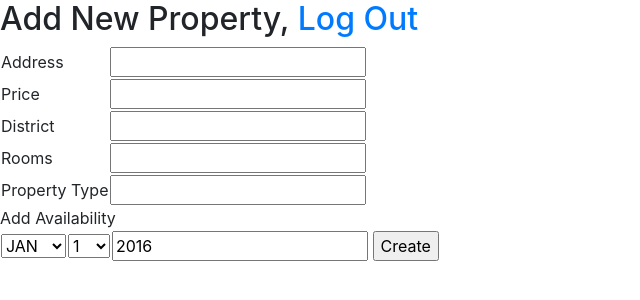
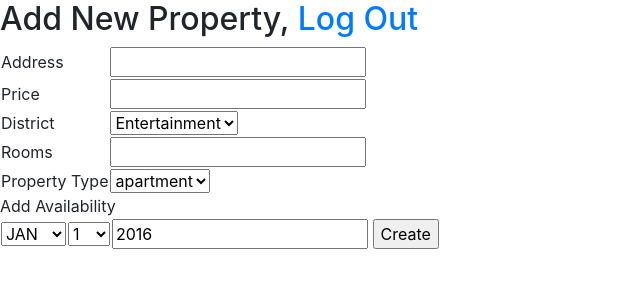
Before and after one commit to imnotcreative1/QBnB, a PHP site: page /addProperty.php in a window 1280 px wide. Shown: the part 45-345 px from the top of the page, without its empty margins (0-640 px from the left). Run offline with PHP 8.4, Linux system fonts and the light colour scheme; the visitor is signed in with stand-in values (Sample User, id 1); some libraries are stand-ins or nearby versions.

Commit message:
midified addProperty page with foreign key constraints

```diff
--- a/addProperty.php
+++ b/addProperty.php
@@ -84,7 +84,13 @@ if(!isset($_SESSION['email'])){
             </tr>
             <tr>
                 <td>District</td>
-                <td><input type='text' name='district_name' id='district_name'/></td>
+                <td>
+                    <select name='district_name' id='district_name'>
+                        <option value="Entertainment">Entertainment</option>
+                        <option value="Downtown">Downtown</option>
+                        <option value="University">University</option>
+                    </select>
+                </td>
             </tr>
              <tr>
                 <td>Rooms</td>
@@ -92,7 +98,14 @@ if(!isset($_SESSION['email'])){
             </tr>
              <tr>
                 <td>Property Type</td>
-                <td><input type='text' name='type' id='type'/></td>
+                <td>
+                    <select name='type' id='type'>
+                        <option value="apartment">apartment</option>
+                        <option value="bedroom">bedroom</option>
+                        <option value="flat">flat</option>
+                        <option value="house">house</option>
+                    </select>
+                </td>
             </tr>
         </table>
         <div> Add Availability </div>
```
